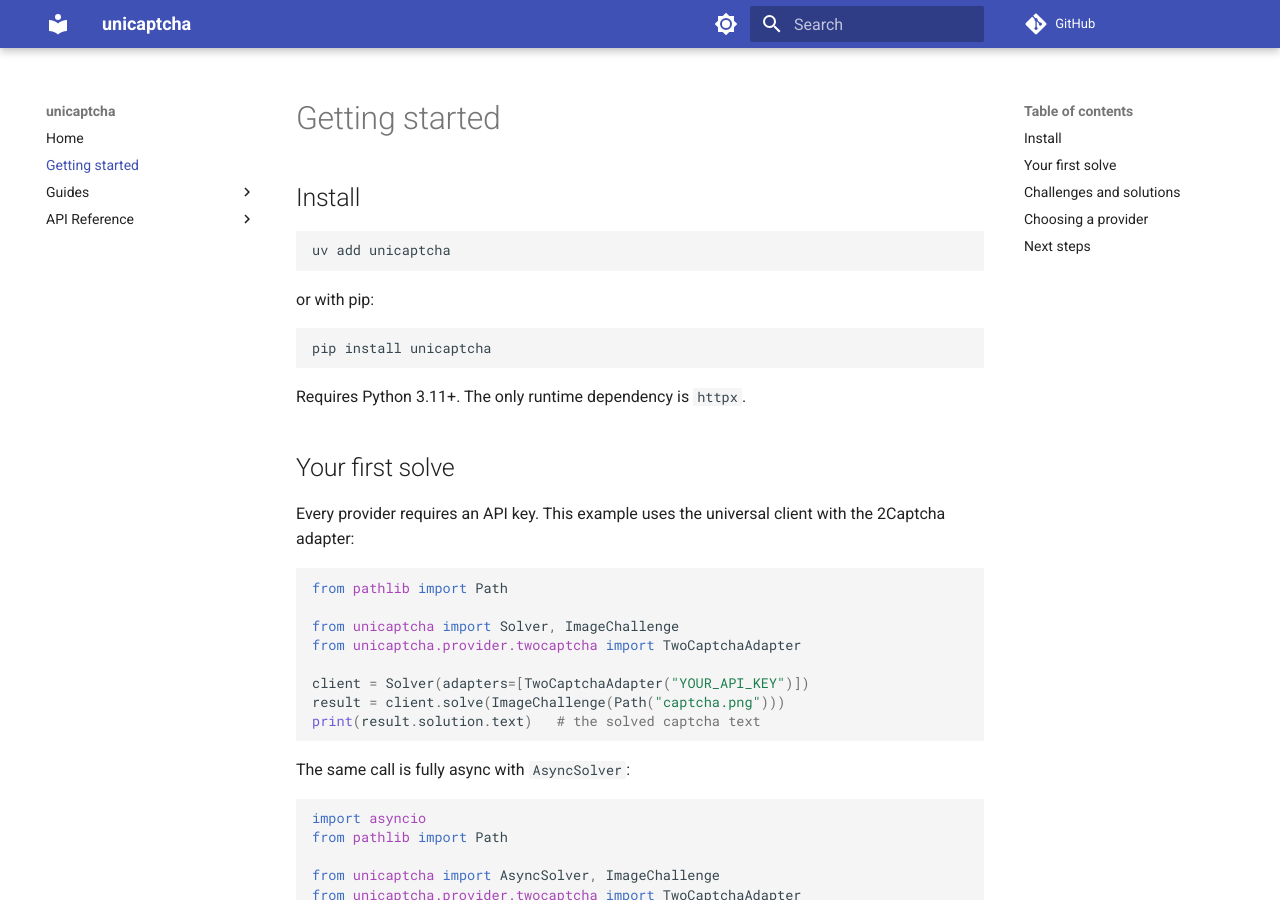
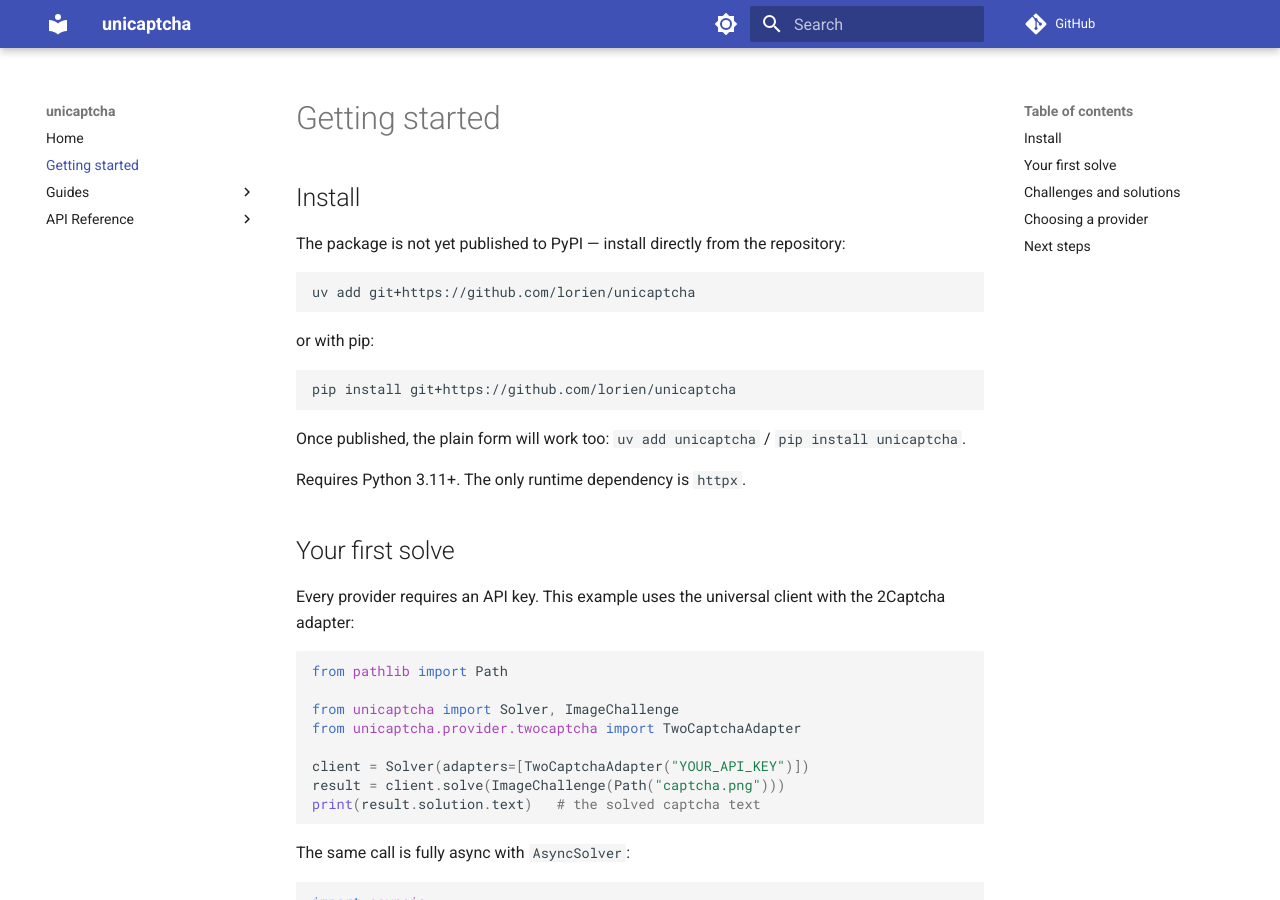
Before and after one commit to lorien/unicaptcha, an MkDocs documentation site: the page built from docs/getting-started.md, in a window 1280 px wide and 900 px high. Built offline with MkDocs 1.6.1 and Material for MkDocs 9.7.7, drawn with Linux system fonts in a browser that asks for light colours; comment, search, counter and statistics services are not loaded.

Commit message:
Make install docs honest (not yet on PyPI); link docs site
The package is unpublished, so the PyPI install form was aspirational.
Install instructions (README + getting-started) now use the git form with
a note that plain uv add/pip install unicaptcha works once published.
Add the live docs URL to README and docs index.

````diff
--- a/docs/getting-started.md
+++ b/docs/getting-started.md
@@ -2,15 +2,21 @@
 
 ## Install
 
+The package is not yet published to PyPI — install directly from the
+repository:
+
 ```
-uv add unicaptcha
+uv add git+https://github.com/lorien/unicaptcha
 ```
 
 or with pip:
 
 ```
-pip install unicaptcha
+pip install git+https://github.com/lorien/unicaptcha
 ```
+
+Once published, the plain form will work too:
+`uv add unicaptcha` / `pip install unicaptcha`.
 
 Requires Python 3.11+. The only runtime dependency is `httpx`.
 
````
Also changed, not shown: README.md (+8 -2 lines), docs/index.md (+1 -0 lines).
